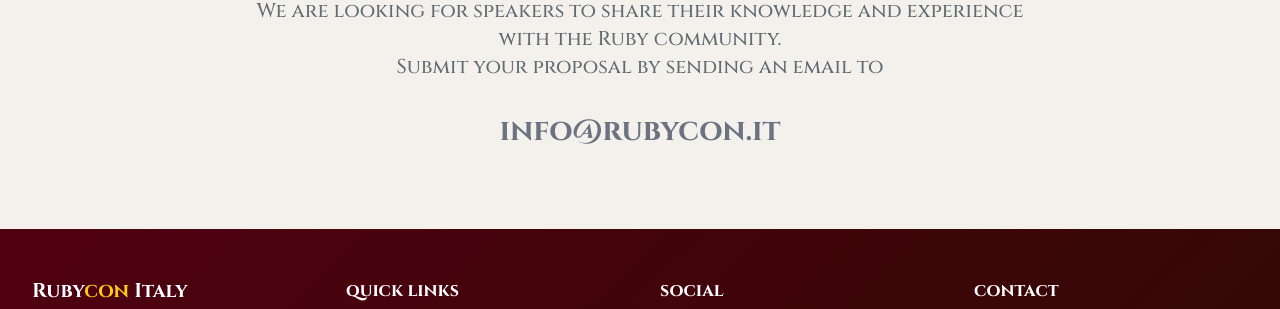
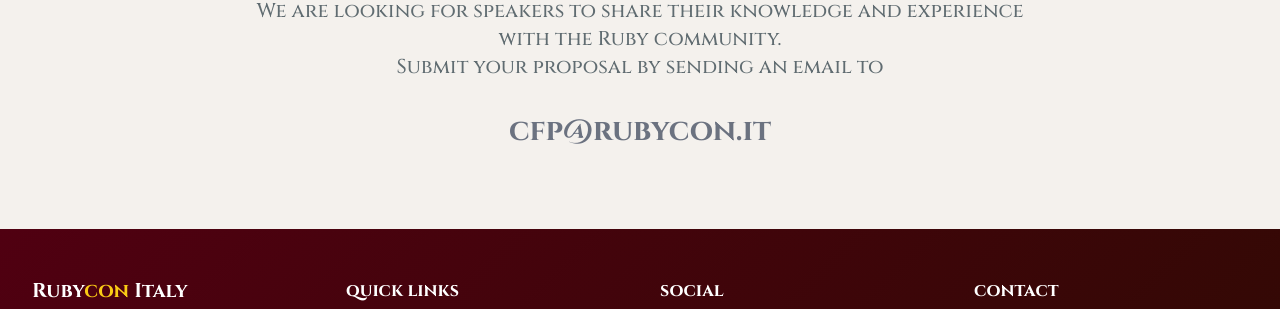
Before and after one commit to palladius/rubycon.it, a Jekyll site: the page built from rubycon.it/cfp.html, in a window 1280 px wide and 1001 px high. Shown: the part 247-556 px from the top of the window. Built offline with Jekyll 4.4.1, drawn with Linux system fonts in a browser that asks for light colours; nearby versions of some CDN libraries.

Commit message:
Change CFP email

```diff
--- a/rubycon.it/_config.yml
+++ b/rubycon.it/_config.yml
@@ -21,6 +21,7 @@
 title: RubyCon - The Ruby Conference in Italy
 # When we have the email for the domain:
 info_email: info@rubycon.it
+cfp_email: cfp@rubycon.it
 # - cfp_email: cfp@rubycon.it
 site_version: '0.3.5'
 
--- a/rubycon.it/cfp.html
+++ b/rubycon.it/cfp.html
@@ -5,7 +5,7 @@
 
 {% capture content %}
     <div class="text-center text-3xl font-bold" style="margin-top: -2rem;" data-aos="fade-up">
-        <a href="mailto:{{ site.info_email }}" class="text-gray-500 hover:text-red-900">{{ site.info_email }}</a>
+        <a href="mailto:{{ site.info_email }}" class="text-gray-500 hover:text-red-900">{{ site.cfp_email }}</a>
     </div>
 {% endcapture %}
 
```
